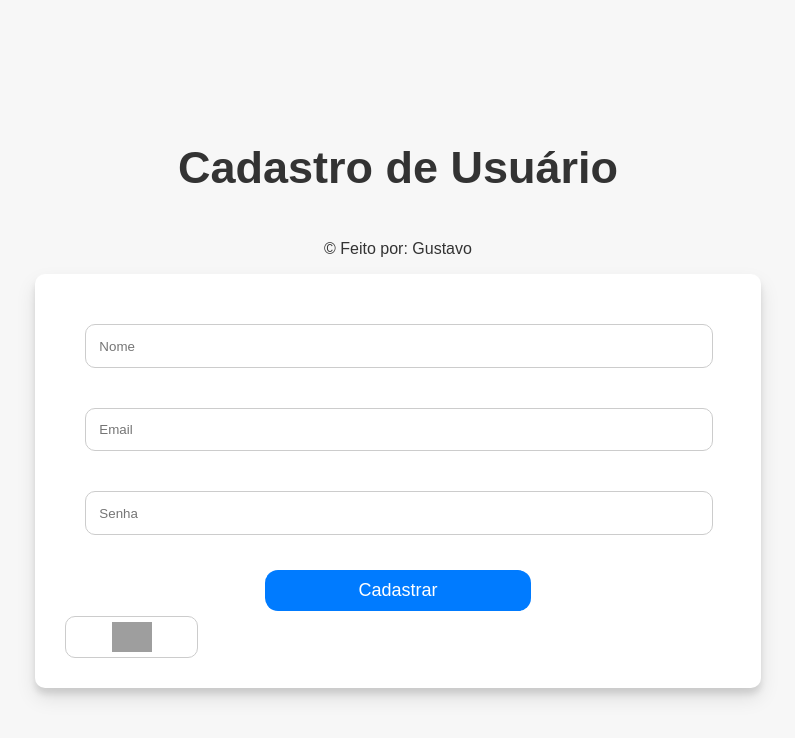
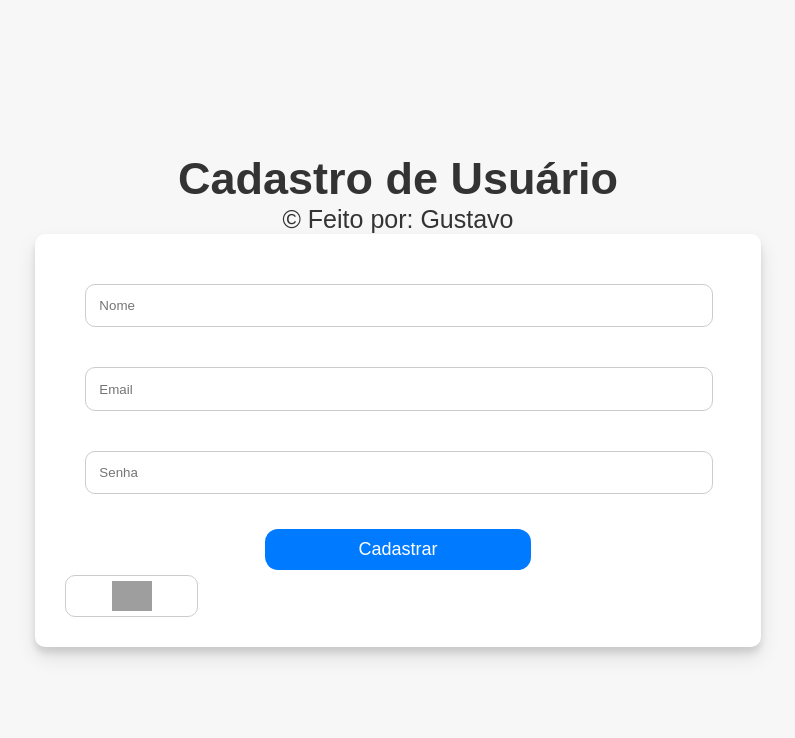
Before and after one commit to GustavoDuartt/Aula-Github, a plain HTML site: page Projeto/index.html in a window 1280 px wide. Shown: the whole page, without its empty margins (242-1037 px from the left). Drawn offline with Linux system fonts and the light colour scheme; grey boxes are pictures that could not be loaded; a web font is replaced by a local one.

Commit message:
Update style.css
Trocado css

```diff
--- a/Projeto/style.css
+++ b/Projeto/style.css
@@ -10,12 +10,18 @@ body {
     color: #333; /* Texto em tom de cinza escuro */
 }
 
+p {
+    font-size: 25px;
+    margin: 0;
+}
+
 h1 {
+    margin: 0;
     font-optical-sizing: auto;
     font-weight: weight;
     font-style: normal;
     font-size: 45px;
-    color: #333; /* Cor do texto em cinza escuro */
+    color: #333;
 }
 
 .Cad {
```
